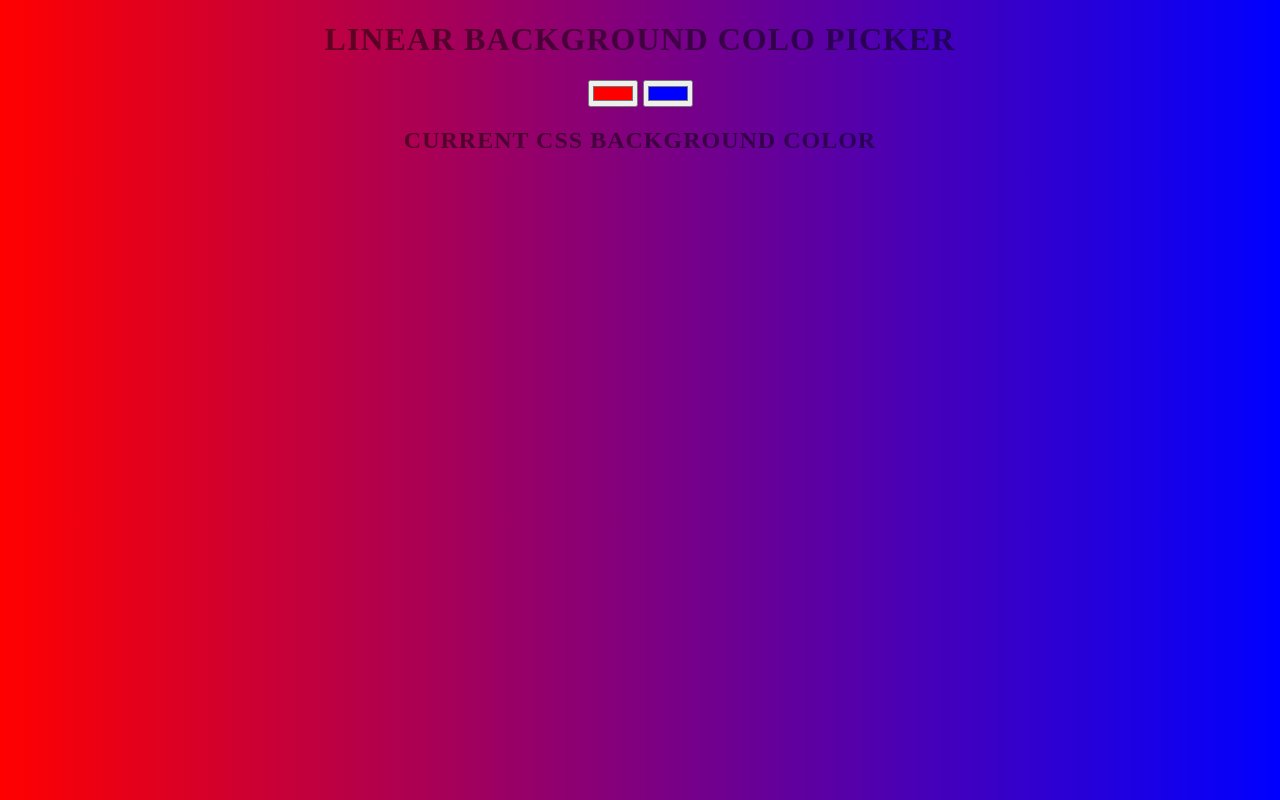
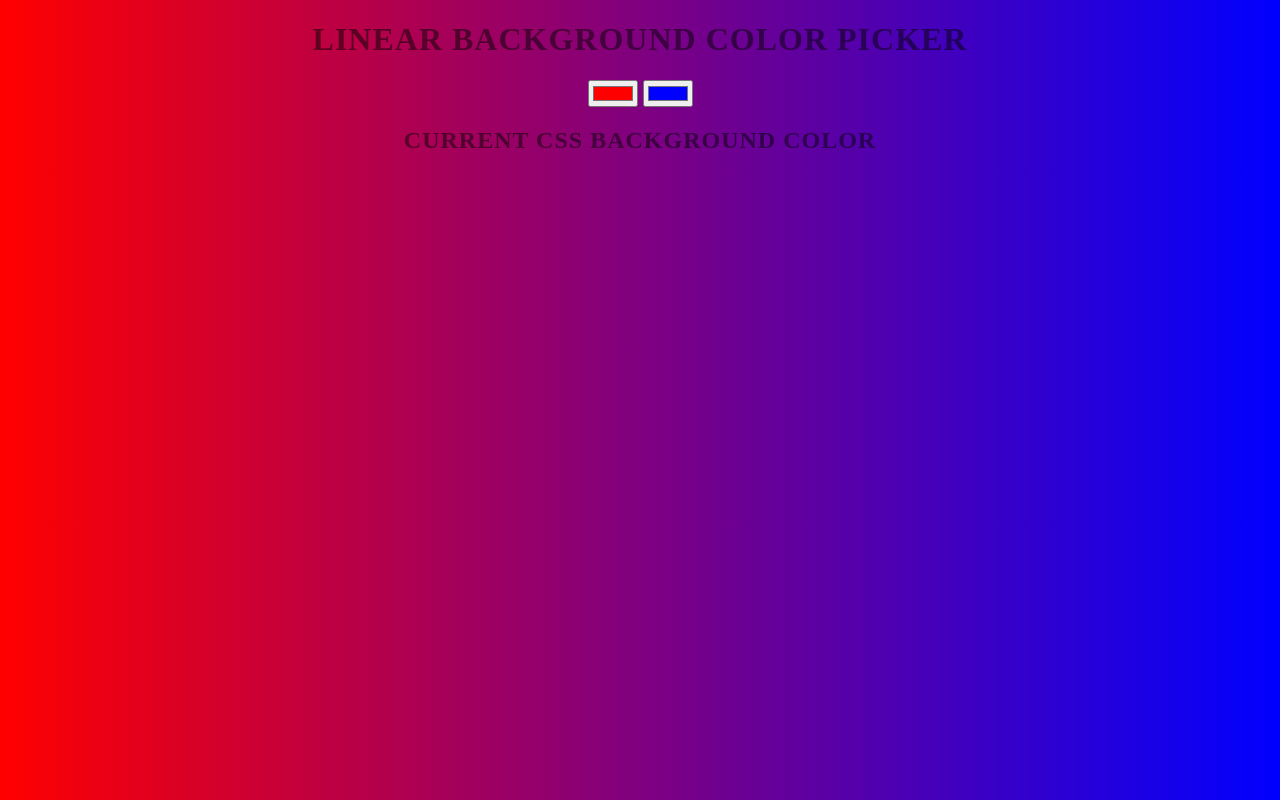
Before and after one commit to agaogao/background-generator, a plain HTML site: page index.html in a window 1280 px wide. Drawn offline with Linux system fonts and the light colour scheme.

Commit message:
changing index.html

```diff
--- a/index.html
+++ b/index.html
@@ -6,7 +6,7 @@
 	<link rel="stylesheet" href="style.css">
 </head>
 <body>
-	<h1>Linear Background Colo Picker</h1>
+	<h1>Linear Background Color Picker</h1>
   <input type="color" id="color1" name="color1" value="#ff0000">
   <input type="color" id="color2" name="color2" value="#0000ff">
   <h2>Current css background color</h2>
```
